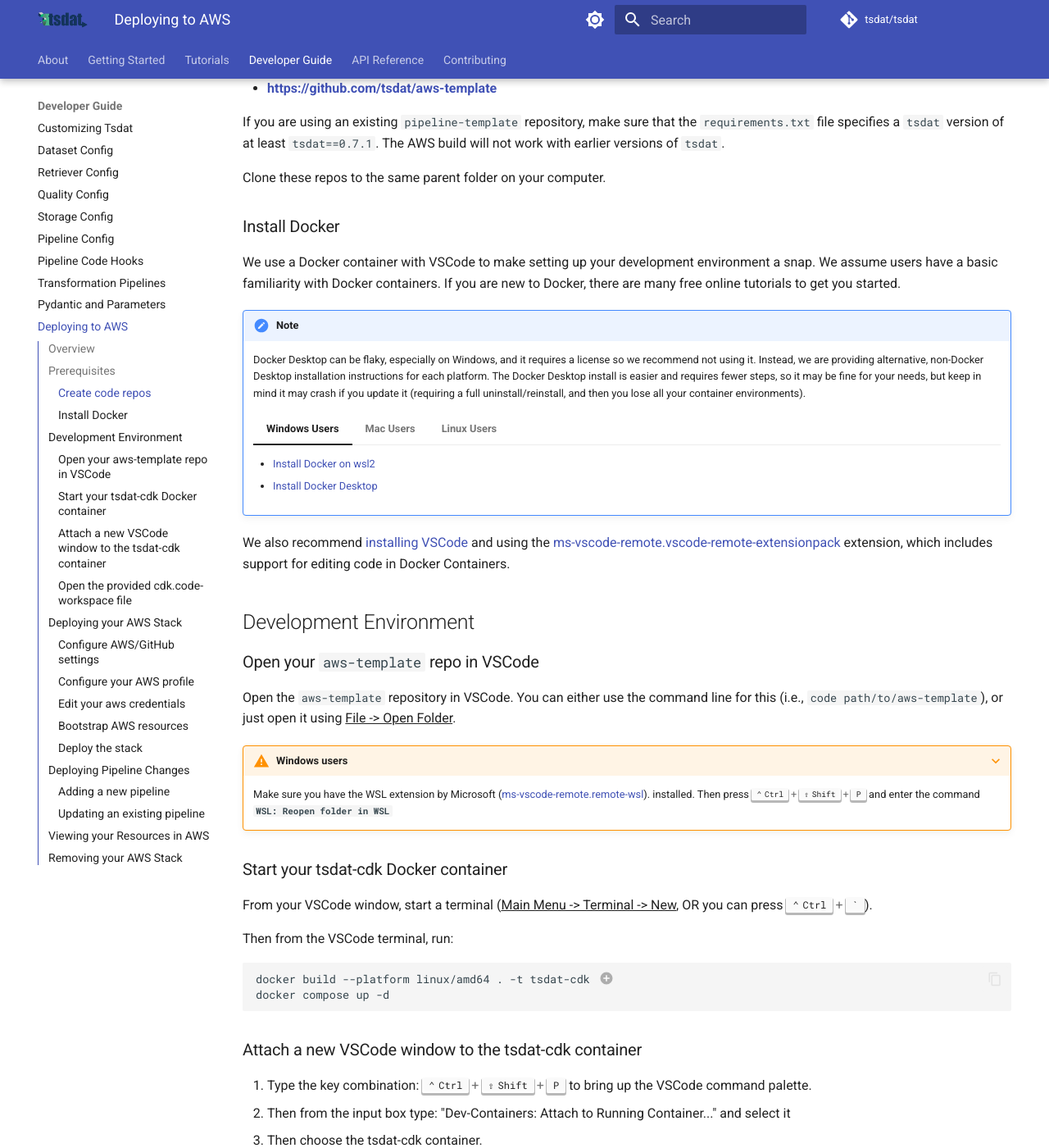
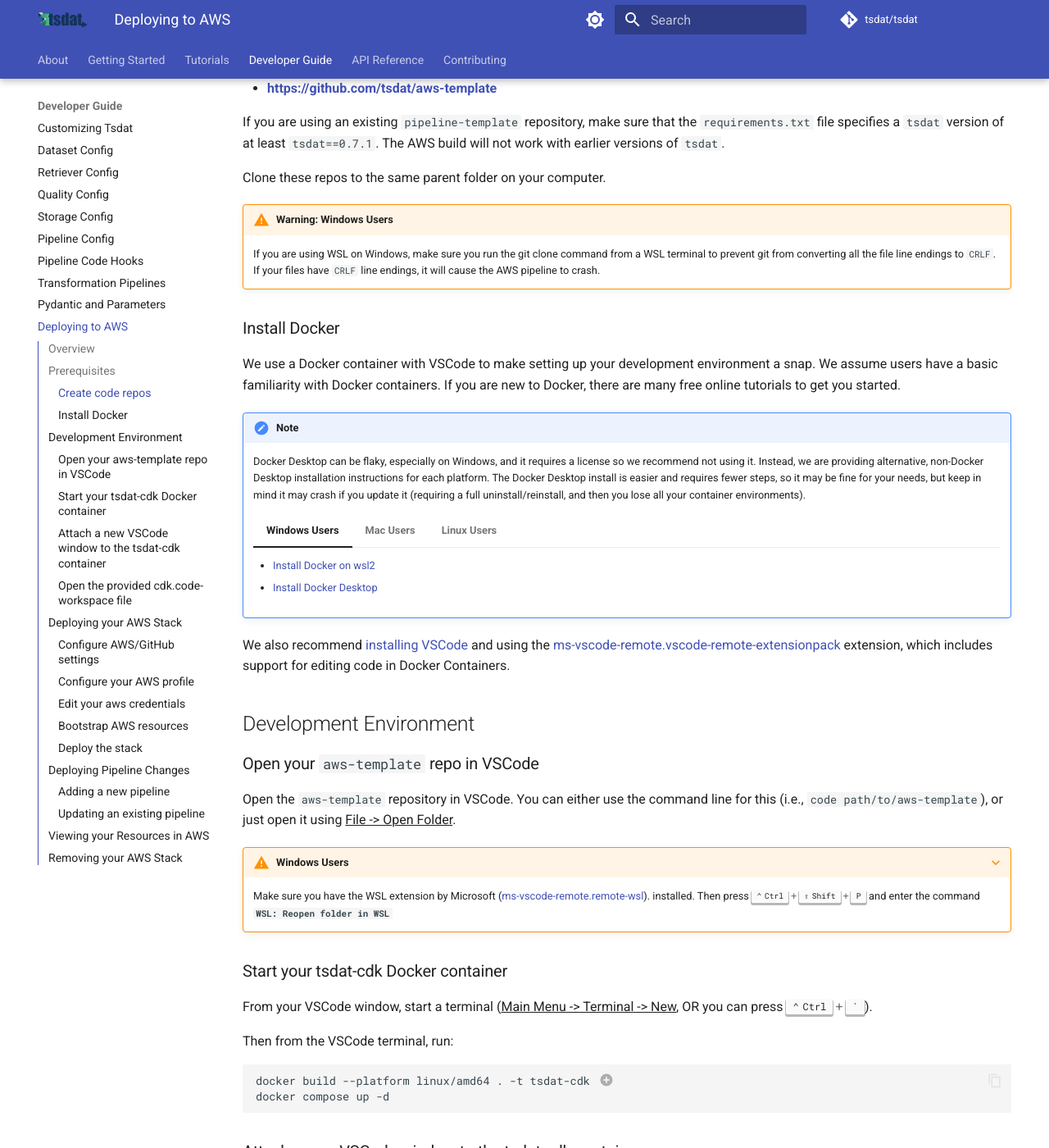
Before and after one commit to tsdat/tsdat, an MkDocs documentation site: the page built from docs/config/aws_template.md, in a window 1280 px wide and 1400 px high, scrolled down 1237 px. Shown: the whole window at 82% size. Built offline with MkDocs 1.6.1 and Material for MkDocs 9.7.7, drawn with Linux system fonts in a browser that asks for light colours; comment, search, counter and statistics services are not loaded.

Commit message:
Added CRLF line endings warning for windows

```diff
--- a/docs/config/aws_template.md
+++ b/docs/config/aws_template.md
@@ -44,6 +44,12 @@
 
 Clone these repos to the same parent folder on your computer.
 
+!!! warning "Warning: Windows Users"
+
+    If you are using WSL on Windows, make sure you run the git clone command from a WSL terminal to prevent git from
+    converting all the file line endings to `CRLF`. If your files have `CRLF` line endings, it will cause the AWS
+    pipeline to crash.
+
 ### Install Docker
 
 We use a Docker container with VSCode to make setting up your development environment a snap.  We assume users have a
@@ -83,7 +89,7 @@
 Open the `aws-template` repository in VSCode. You can either use the command line for this (i.e.,
 `code path/to/aws-template`), or just open it using ^^File -> Open Folder^^.
 
-???+ warning "Windows users"
+???+ warning "Windows Users"
 
     Make sure you have the WSL extension by Microsoft
     ([ms-vscode-remote.remote-wsl](https://marketplace.visualstudio.com/items?itemName=ms-vscode-remote.remote-wsl)).
```
